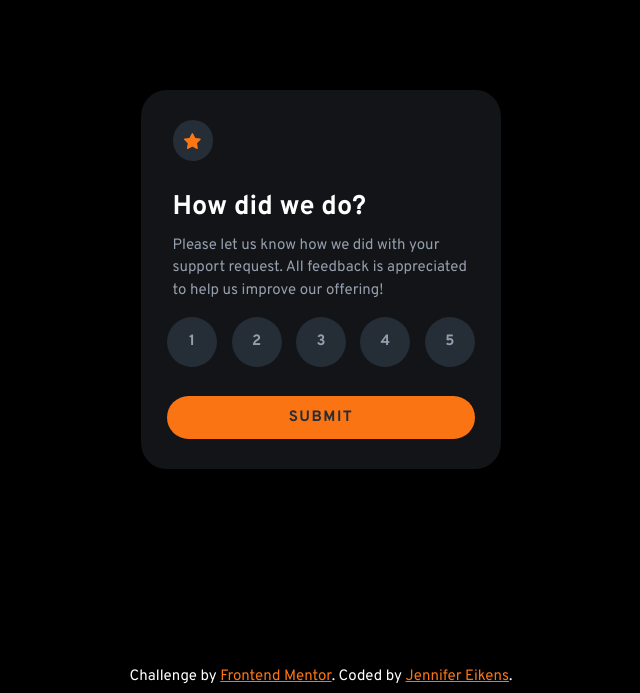
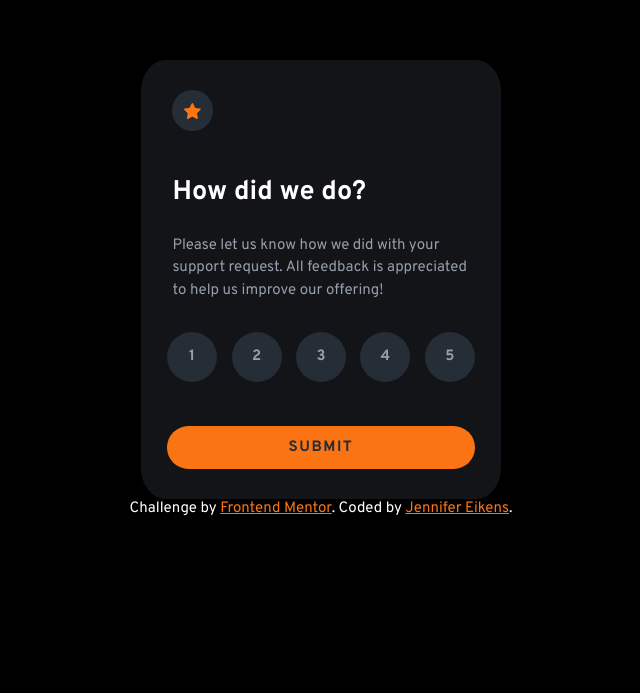
Before and after one commit to Jenny-Eikens/interactive-rating-component, a React (Create React App) app: page / in a window 1280 px wide. Shown: the part 107-800 px from the top of the page, without its empty margins (319-959 px from the left). Built offline with nearby package versions, Linux system fonts and the light colour scheme.

Commit message:
Add landmarks to html

```diff
--- a/src/App.js
+++ b/src/App.js
@@ -23,8 +23,9 @@
 
   return (
     <>
+      <main>
         <CustomCard />
-      <div className="attribution">
+        <footer className="attribution">
           Challenge by{" "}
           <a href="https://www.frontendmentor.io?ref=challenge" target="_blank">
             Frontend Mentor
@@ -34,7 +35,8 @@
             Jennifer Eikens
           </a>
           .
-      </div>
+        </footer>
+      </main>
     </>
   );
 
@@ -61,8 +63,10 @@
               </div>
               <h1 className="card-title">How did we do?</h1>
               <div className="card-text">
+                <p>
                   Please let us know how we did with your support request. All
                   feedback is appreciated to help us improve our offering!
+                </p>
               </div>
               <Rating
                 activeButton={activeButton}
```
Lines whose indentation alone changed are shown as unchanged.
